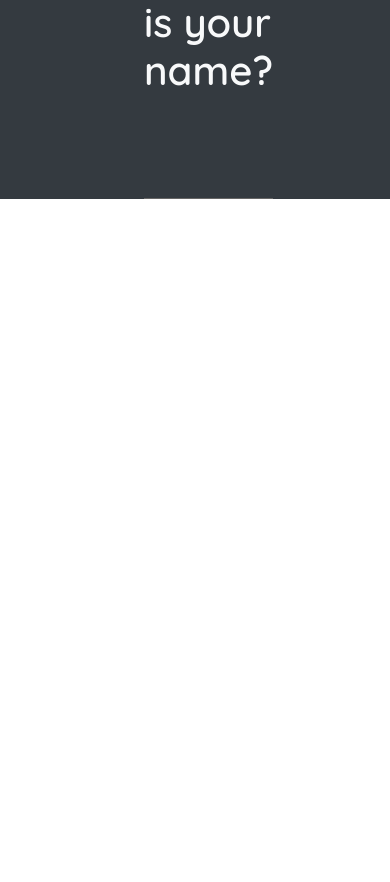
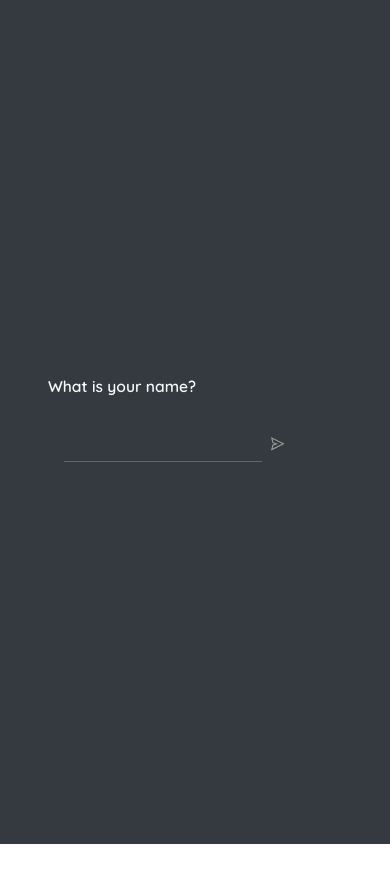
Before and after one commit to sandheepsebastain/chatbotui, a Next.js app: page / in a window 390 px wide. Shown: the top 882 px of the page. After the commit the page ends 844 px from the top, so only its background shows below. Built offline with nearby package versions, Linux system fonts and the light colour scheme.

Commit message:
Fixed front end to include send button to work on mobile

```diff
--- a/components/Chat.js
+++ b/components/Chat.js
@@ -1,11 +1,14 @@
 import React, { Component, Fragment } from 'react';
 import axios from 'axios';
 import ChatMessage from './ChatMessage';
+import SendButton from '../components/SendButton';
 
 
 class Chat extends Component {
 
-  state = { chats: [{user:'Friday', message: 'Welcome! I am Friday. Really Nice to meet you', timestamp: +new Date}] }
+  state = { chats: [{user:'Friday', message: 'Welcome! I am Friday. Really Nice to meet you', timestamp: +new Date}],
+            inputText:null
+          }
   componentDidMount() {
     this.scrollToBottom();
   }
@@ -18,15 +21,13 @@ class Chat extends Component {
     this.el.scrollIntoView({ behavior: 'smooth' });
   }
 
-  handleKeyUp = evt => {
-    const value = evt.target.value;
-    if (evt.keyCode === 13 && !evt.shiftKey) {
-      const { activeUser: user } = this.props;
+  postMessage=(value)=>{
+    const { activeUser: user } = this.props;
       const chat = { user, message: value, timestamp: +new Date };
-      evt.target.value = '';
-      const { chats } = this.state;
+
+      const chats= this.state.chats;
       chat && chats.push(chat);
-      this.setState({ chats });
+      this.setState({ chats:chats });
       const config = {
         headers: {
           'Content-Type': 'application/json;charset=UTF-8',
@@ -39,16 +40,36 @@ class Chat extends Component {
           const currentUser='Friday'
           const respChat={user:currentUser, message:res.data,timestamp: +new Date}
           chats.push(respChat)
-          this.setState({ chats });
+          this.setState({ chats:chats });
         })
         .catch(err => {
           console.log('error in request', err);
         });
 
 
+  }
+
+  handleKeyUp = evt => {
+    const value = evt.target.value;
+    if (evt.keyCode === 13 && !evt.shiftKey) {
+
+      this.postMessage(value);
+      this.setState({inputText: null });
+      evt.target.value='';
 
     }
   }
+
+  handleOnChange = evt => {
+    const inputText =  evt.target.value;
+    this.setState({inputText: inputText });
+}
+
+clickHandler = () => {
+  const value =  this.state.inputText;
+  this.postMessage(value);
+    this.setState({inputText: '' });
+}
 
   render() {
     return (this.props.activeUser && <Fragment>
@@ -82,7 +103,10 @@ class Chat extends Component {
         })}
       </div>
       <div className="border-top border-gray w-100 px-4 d-flex align-items-center bg-light" style={{ minHeight: 90 }}>
-        <textarea className="form-control px-3 py-2" onKeyUp={this.handleKeyUp} placeholder="Enter a chat message" style={{ resize: 'none' }}></textarea>
+        <textarea className="form-control px-3 py-2" value = {this.state.inputText} onKeyUp={this.handleKeyUp} onChange={this.handleOnChange} placeholder="Enter a chat message" style={{ resize: 'none' }}></textarea>
+        <span className="px-2 py-2">
+          <SendButton bgColor={"transparent"} Color={"grey"} hoverColor={"black"} fontSize={"2vw"} onClick={this.clickHandler}/>
+        </span>
       </div>
     </Fragment> )
   }
--- /dev/null
+++ b/components/SendButton.js
@@ -0,0 +1,20 @@
+import { useColorMode, IconButton } from '@chakra-ui/react'
+import { AiOutlineSend } from 'react-icons/ai'
+
+
+const SendButton = (props) => {
+    return (
+        <IconButton
+            aria-label="Enter"
+            as={AiOutlineSend}
+            color={props.Color}
+            bg={props.bgColor}
+            fontSize={props.fontSize}
+            _hover={{color:props.hoverColor, cursor:"pointer"}}
+            onClick={props.onClick}
+        />
+
+    )
+}
+
+export default SendButton
--- a/pages/index.js
+++ b/pages/index.js
@@ -1,20 +1,32 @@
 import React, { Component } from 'react';
 import Layout from '../components/Layout';
 import Chat from '../components/Chat';
+import SendButton from '../components/SendButton';
 import axios from 'axios';
 
 class IndexPage extends Component {
-  state = { user: null }
+  state = { user: null, inputText:null }
 
   handleKeyUp = evt => {
     if (evt.keyCode === 13) {
       const user =  evt.target.value;
-      this.setState({ user });
+      this.setState({user: user });
     }
   }
 
+  handleOnChange = evt => {
+      const inputText =  evt.target.value;
+      this.setState({inputText: inputText });
+
+  }
+
+  clickHandler = () => {
+    const user =  this.state.inputText;
+      this.setState({user: user });
+  }
+
   render() {
-    const { user } = this.state;
+    const user = this.state.user;
 
     const nameInputStyles = {
       background: 'transparent',
@@ -22,7 +34,7 @@ class IndexPage extends Component {
       border: 0,
       borderBottom: '1px solid #666',
       borderRadius: 0,
-      fontSize: '3rem',
+      fontSize: '4vw',
       fontWeight: 500,
       boxShadow: 'none !important'
     };
@@ -35,9 +47,9 @@ class IndexPage extends Component {
           <div className="row position-absolute w-100 h-100">
 
             <section className="col-md-8 d-flex flex-row flex-wrap align-items-center align-content-center px-5">
-              <div className="px-5 mx-5">
+              <div>
 
-                <span className="d-block w-100 h1 text-light" style={{marginTop: -50}}>
+                <span className="w-100 h1 text-light" style={{marginTop: -50,fontSize:"4vw"}}>
                   {
                     user
                       ? (<span>
@@ -47,14 +59,16 @@ class IndexPage extends Component {
                   }
                 </span>
 
-                { !user && <input type="text" className="form-control mt-3 px-3 py-2" onKeyUp={this.handleKeyUp} autoComplete="off" style={nameInputStyles} /> }
+                { !user && <span className="d-flex  mt-3 px-3 py-2"><input type="text" className="form-control" onKeyUp={this.handleKeyUp} autoComplete="off" style={nameInputStyles} onChange={this.handleOnChange} />
+                          <span className="px-2 py-2"><SendButton bgColor={nameInputStyles.background} Color={nameInputStyles.color} hoverColor={"white"} fontSize={nameInputStyles.fontSize} onClick={this.clickHandler}/></span>
+                          </span> }
 
               </div>
             </section>
 
-            <section className="col-md-4 position-relative d-flex flex-wrap h-100 align-items-start align-content-between bg-white px-0">
+            {user && <section className="col-md-4 position-relative d-flex flex-wrap h-100 align-items-start align-content-between bg-white px-0">
             { user && <Chat activeUser={user} /> }
-            </section>
+            </section>}
 
           </div>
 
```
Also changed, not shown: package.json (+8 -3 lines), public/SendArrow.svg (added), 1 other file (tests, documents, lock files or other folders).
